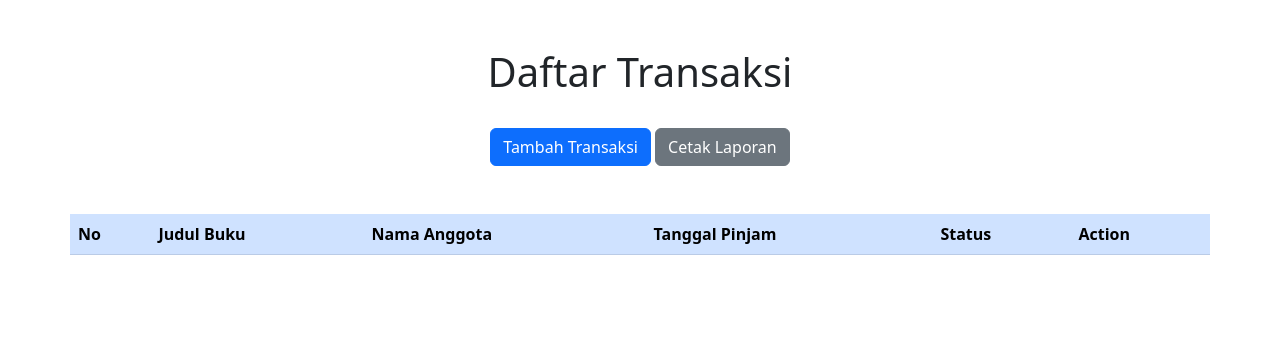
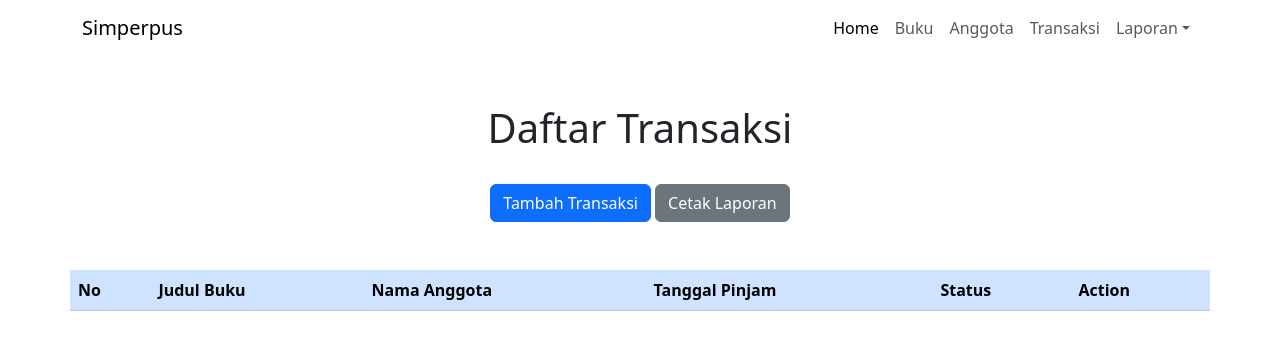
Before and after one commit to dhaniarfebrin/vsga-final-project, a PHP site: template src/pages/transaksi/transaksi_read.php in a window 1280 px wide. Shown: the top 350 px of the page. Run offline with PHP 8.4, Linux system fonts and the light colour scheme; the template is opened without the code that fills it, so the values that code supplies are empty.

Commit message:
feat: add transaksi

```diff
--- /dev/null
+++ b/src/components/NavBar.php
@@ -0,0 +1,35 @@
+<nav class="navbar navbar-expand-lg">
+    <div class="container">
+      <a class="navbar-brand" href="./">Simperpus</a>
+      <button class="navbar-toggler" type="button" data-bs-toggle="collapse" data-bs-target="#navbarNav" aria-controls="navbarNav" aria-expanded="false" aria-label="Toggle navigation">
+        <span class="navbar-toggler-icon"></span>
+      </button>
+      <div class="collapse navbar-collapse" id="navbarNav">
+        <ul class="navbar-nav ms-auto">
+          <li class="nav-item">
+            <a class="nav-link active" href="./">Home</a>
+          </li>
+          <li class="nav-item">
+            <a class="nav-link" href="./buku">Buku</a>
+          </li>
+          <li class="nav-item">
+            <a class="nav-link" href="./anggota">Anggota</a>
+          </li>
+          <li class="nav-item">
+            <a class="nav-link" href="./transaksi">Transaksi</a>
+          </li>
+          <li class="nav-item dropdown">
+            <a href="#" class="nav-link dropdown-toggle" data-bs-toggle="dropdown" role="button" aria-expanded="false">Laporan</a>
+            <ul class="dropdown-menu">
+              <li><a class="dropdown-item" href="buku-lap.php">Laporan Buku</a></li>
+              <li><a class="dropdown-item" href="anggota-lap.php">Laporan Anggota</a></li>
+              <li><a class="dropdown-item" href="transaksi-lap.php">Laporan Transaksi</a></li>
+            </ul>
+          </li>
+        </ul>
+        <div class="ml-auto">
+          <!-- <a href="logout.php" class="btn btn-outline-secondary"><i class="fa-solid fa-power-off"></i> Logout</a> -->
+        </div>
+      </div>
+    </div>
+  </nav>
--- a/src/pages/anggota/anggota_read.php
+++ b/src/pages/anggota/anggota_read.php
@@ -8,6 +8,8 @@
     <link rel="stylesheet" href="./src/style/style.css" />
   </head>
   <body>
+    <?php include_once "./src/components/NavBar.php" ?>
+
     <div class="container">
         <div class="row">
             <div class="col-lg-12 text-center mt-5">
--- a/src/pages/transaksi/transaksi_add.php
+++ b/src/pages/transaksi/transaksi_add.php
@@ -23,7 +23,7 @@
 
         ?>
 
-        <form action="transaksi_act.php" method="POST">
+        <form action="./../src/utils/transaksi/transaksi_act.php" method="POST">
             <div class="row mb-3">
                 <label for="buku" class="col-lg-2 col-form-label">Anggota</label>
                 <div class="col-lg-3">
@@ -71,7 +71,7 @@
             <div class="row mb-3">
                 <div class="col-4">
                     <button class="btn btn-primary">Kirim</button>
-                    <a href="transaksi_read.php">Kembali</a>
+                    <a href="../transaksi">Kembali</a>
                 </div>
             </div>
         </form>
--- a/src/pages/transaksi/transaksi_read.php
+++ b/src/pages/transaksi/transaksi_read.php
@@ -8,12 +8,13 @@
     <link rel="stylesheet" href="./src/style/style.css" />
   </head>
   <body>
+  <?php include_once "./src/components/NavBar.php" ?>
     <div class="container">
         <div class="row">
             <div class="col-lg-12 text-center mt-5">
                 <h1>Daftar Transaksi</h1>
-                <a href="transaksi_form.php" class="btn btn-primary mb-5 mt-4">Tambah Transaksi</a>
-                <a href="anggota_lap.php" class="btn btn-secondary mb-5 mt-4">Cetak Laporan</a>
+                <a href="transaksi/add" class="btn btn-primary mb-5 mt-4">Tambah Transaksi</a>
+                <a href="#" class="btn btn-secondary mb-5 mt-4">Cetak Laporan</a>
             </div>
         </div>
         <div class="row">
--- a/src/utils/transaksi/transaksi_act.php
+++ b/src/utils/transaksi/transaksi_act.php
@@ -28,5 +28,5 @@ if (@$_POST['id']) {
 $result = mysqli_query($koneksi, $query);
 
 if ($result) {
-    header("Location: transaksi_read.php");
+    header("Location: ./../../../transaksi");
 }
```
Also changed, not shown: index.php (+9 -1 lines), src/pages/LandingPage.php (+17 -2 lines), src/pages/buku/buku_read.php (+17 -2 lines), src/utils/anggota/20220903_215113.jpg (deleted).
